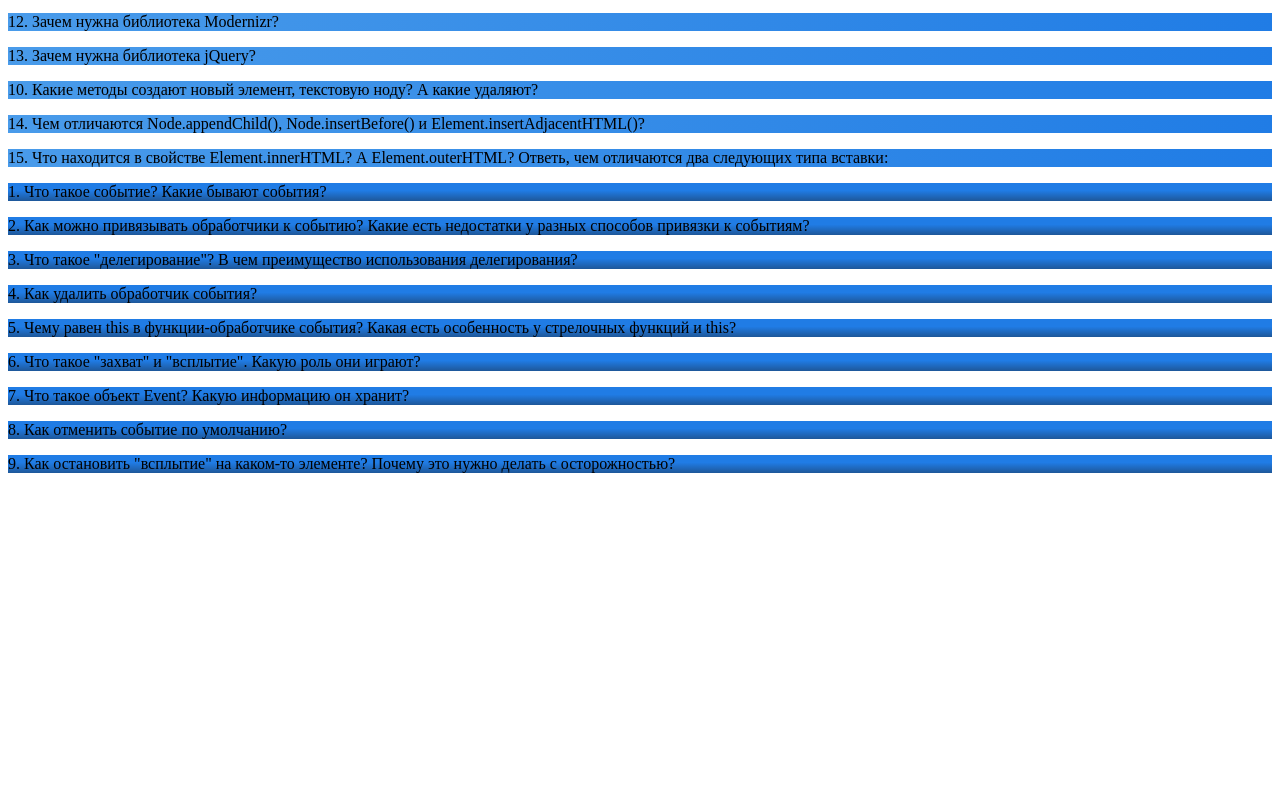
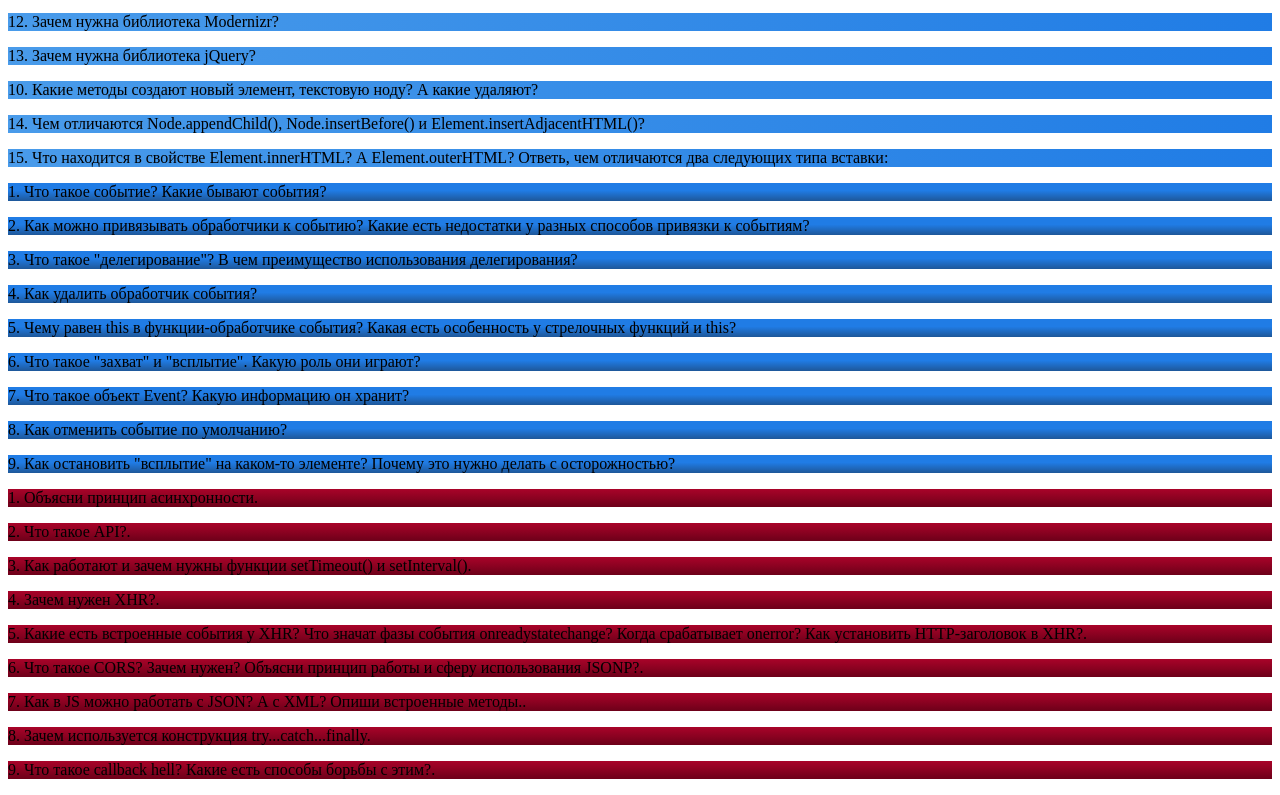
Before and after one commit to Akbalstalker/pasha-e1-006, a website: page app/pages/answers.html in a window 1280 px wide. Shown: the part 2003-2798 px from the top of the page. Before the commit the page ends 2492 px from the top, so only its background shows below. Drawn offline with Linux system fonts and the light colour scheme.

Commit message:
восьмая, все вопросы, по программе нужна помощь)

```diff
--- a/app/pages/answers.html
+++ b/app/pages/answers.html
@@ -366,6 +366,43 @@ elem.classList.toggle("class") проверяет, есть ли указанн
 		<p class="answer">Для остановки всплытия существует метод event.stopPropagation, а так же event.stopImmediatePropagation...
 		</p>
 	</div>
+	<div class="pair api-p1">
+		<p class="question">1. Объясни принцип асинхронности.</p>
+		<p class="answer">Асинхронность - одновременной течение нескольких процессов (операций), не препятствующих друг-другу</p>
+	</div>
+	<div class="pair api-p1">
+		<p class="question">2. Что такое API?.</p>
+		<p class="answer">Интерфейс прикладного программирования. Готовые конструкции сложного кода, которые могут быть использованы в работе.</p>
+	</div>
+	<div class="pair api-p1">
+		<p class="question">3. Как работают и зачем нужны функции setTimeout() и setInterval().</p>
+		<p class="answer">Функции-планировщики, нужны для осуществления вызова через некоторый период времени. Имеют одинаковый синтаксис, но setInterval() выполняет функцию, заотем повтояет выполнение через указанный период времени.</p>
+	</div>
+	<div class="pair api-p1">
+		<p class="question">4. Зачем нужен XHR?.</p>
+		<p class="answer">Объект XMLHttpRequest позволяет совершать запросы к серверу, при этом без перезагрузки страницы, имеет собственные методы, работает с любым типом данных</p>
+	</div>
+	<div class="pair api-p1">
+		<p class="question">5. Какие есть встроенные события у XHR? Что значат фазы события onreadystatechange? Когда срабатывает onerror? Как установить HTTP-заголовок в XHR?.</p>
+		<p class="answer">У XHR есть следующие события: readystatechange, error, abort, loadstart, progress, load, timeout, loadend. Состояние XMLHttpRequest изменяется от 0 до 4: 0 (UNSENT) - начальное состояние; 1 (OPENED) - вызван open, установлено соединение с сервером; 2 (HEADERS_RECEIVED) - получен запрос; 3 (LOADING) - загружается тело, обработка запроса; 4 (DONE) - запрос завершён, ответ готов. Собітие onerror срабатывает если во время загрузки данных произошла ошибка. Заголовок устанавливаеться одним из 3 методов: setRequestHeader(name, value); getResponseHeader(name); getAllResponseHeaders(). </p>
+	</div>
+	<div class="pair api-p1">
+		<p class="question">6. Что такое CORS? Зачем нужен? Объясни принцип работы и сферу использования JSONP?.</p>
+		<p class="answer">Cross-Origin Resource Sharing - технология, использующая http-заголовки, для того чтобы дать пользователю(браузеру или другому агенту пользователя) предоставить доступ к ресурсам другого домена. JSONP используеться для получения ответа от сервера; в запросе клиент передает название функции(callback), затем сервер переводит данные в JSON и оборачивает в вызов функции, подпирая ей название из параметров callback.</p>
+	</div>
+	<div class="pair api-p1">
+		<p class="question">7. Как в JS можно работать с JSON? А с XML? Опиши встроенные методы..</p>
+		<p class="answer"> В JS с JSON можно работать как с объектом(зачастую) и массивом, со значениями типа "строка в двойных кавычках", число, логическое значение. Имеет два основных метода: JSON.parse для превращения строки данных JSON в JS-объект и JSON.stringify, для обратного. XML - язык разметки, с которым можно работать как с DOM.</p>
+	</div>
+	<div class="pair api-p1">
+		<p class="question">8. Зачем используется конструкция try...catch...finally.</p>
+		<p class="answer">Данная конструкция используется для перехвата ошибок в коде. Секция finally гарантирует завершение выполнения кода в любом случае.</p>
+	</div>
+	<div class="pair api-p1">
+		<p class="question">9. Что такое callback hell? Какие есть способы борьбы с этим?.</p>
+		<p class="answer">Это асинхронный код с большим количеством обратных вызовов. Используютьсчя следующие способы: не итспользовать большую вложенность, давать функциям имена, придерживаться модульности, обрабатывать каждую ошибку. </p>
+	</div>
+
 
 </div>
 	<script src="common.js"></script>
```
